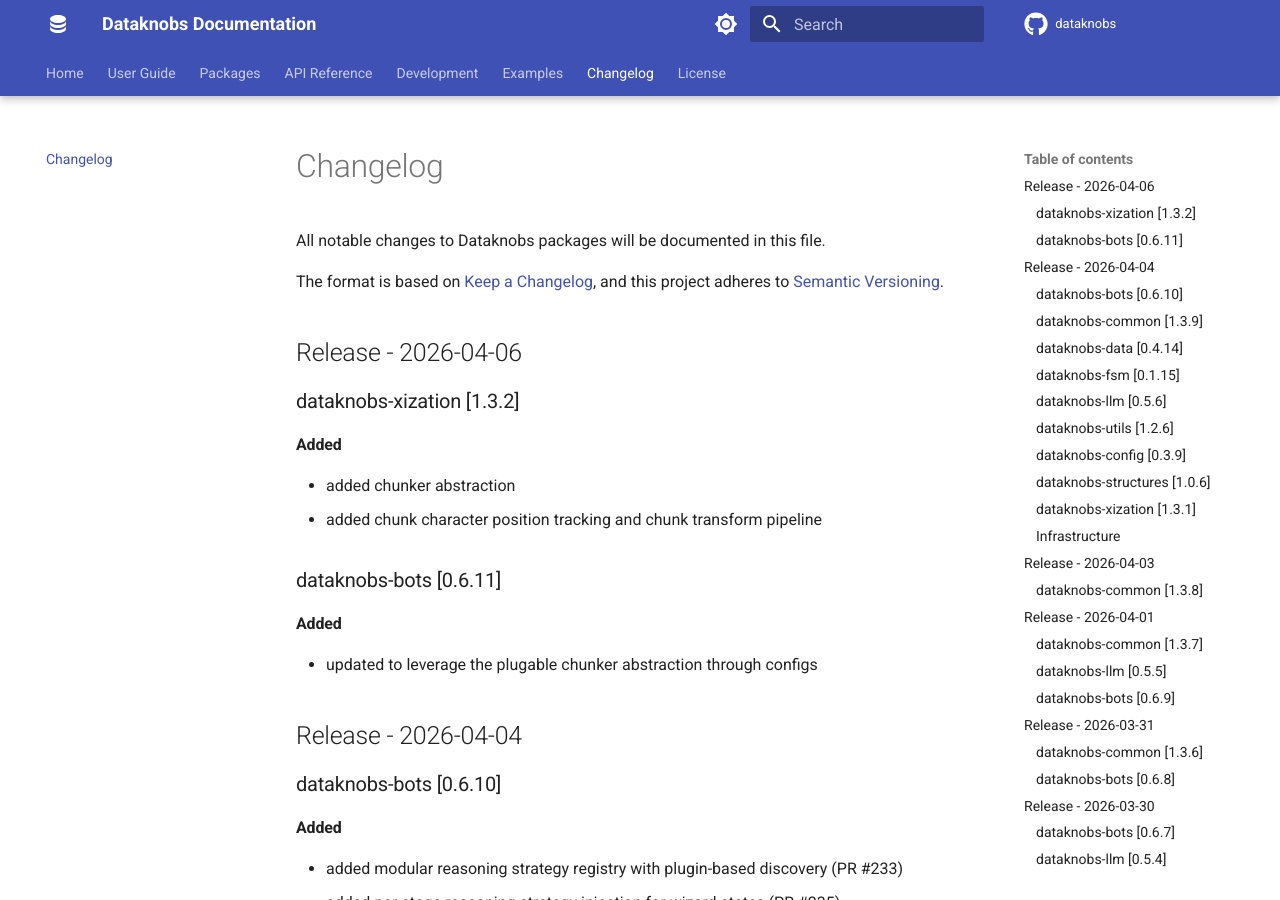
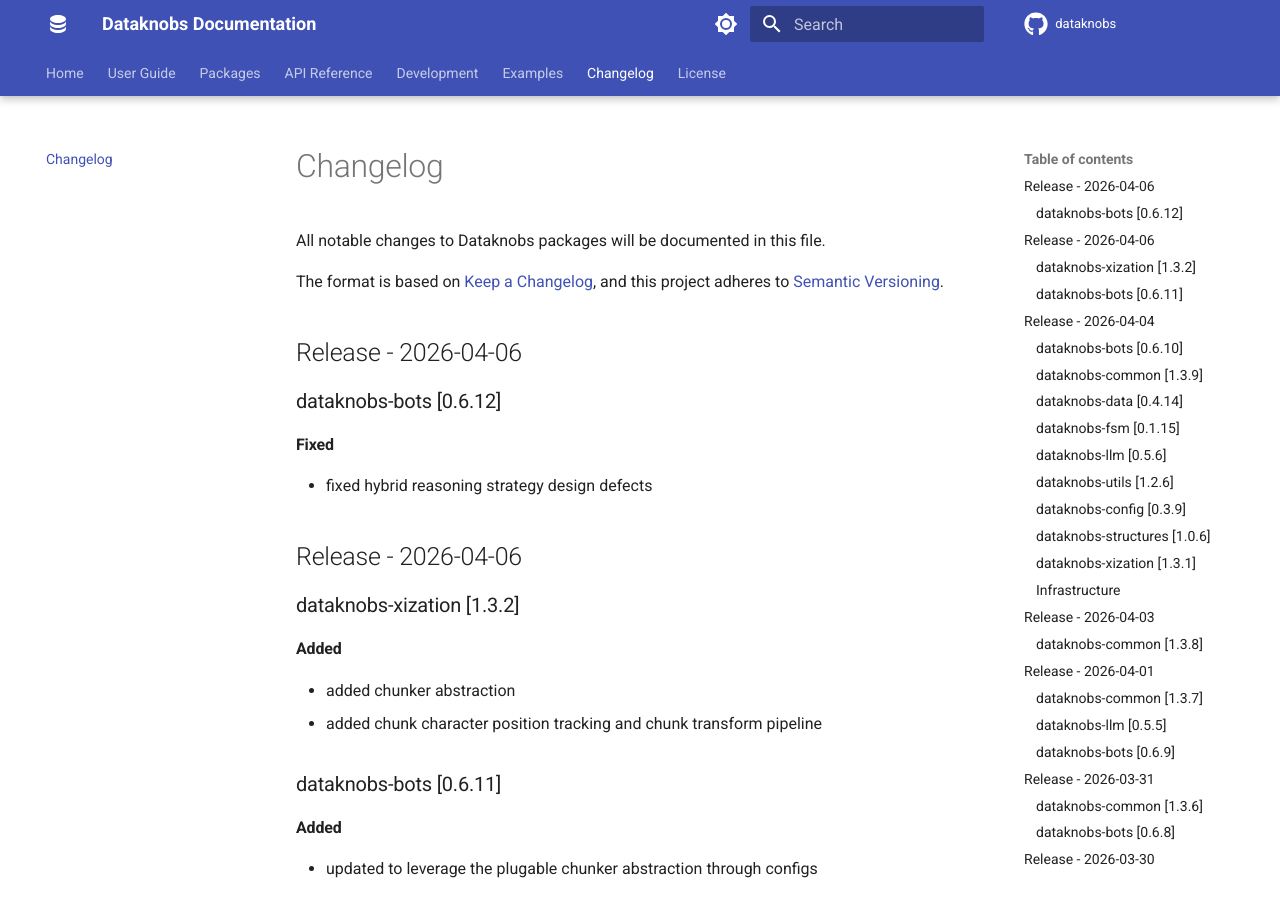
Before and after one commit to KBS-Labs/dataknobs, an MkDocs documentation site: the page built from docs/changelog.md, in a window 1280 px wide and 900 px high. Built offline with MkDocs 1.6.1 and Material for MkDocs 9.7.7, drawn with Linux system fonts in a browser that asks for light colours; comment, search, counter and statistics services are not loaded.

Commit message:
bumped versions, updated release notes

```diff
--- a/docs/changelog.md
+++ b/docs/changelog.md
@@ -4,6 +4,14 @@
 
 The format is based on [Keep a Changelog](https://keepachangelog.com/en/1.0.0/),
 and this project adheres to [Semantic Versioning](https://semver.org/spec/v2.0.0.html).
+
+## Release - 2026-04-06
+
+### dataknobs-bots [0.6.12]
+
+#### Fixed
+- fixed hybrid reasoning strategy design defects
+
 
 ## Release - 2026-04-06
 
--- a/docs/installation.md
+++ b/docs/installation.md
@@ -308,7 +308,7 @@
 dataknobs-data>=0.4.14
 dataknobs-fsm>=0.1.15
 dataknobs-llm>=0.5.6
-dataknobs-bots>=0.6.11
+dataknobs-bots>=0.6.12
 dataknobs-structures>=1.0.6
 dataknobs-utils>=1.2.6
 dataknobs-xization>=1.3.2
```
Also changed, not shown: docs/index.md (+1 -1 lines), 4 other files.
